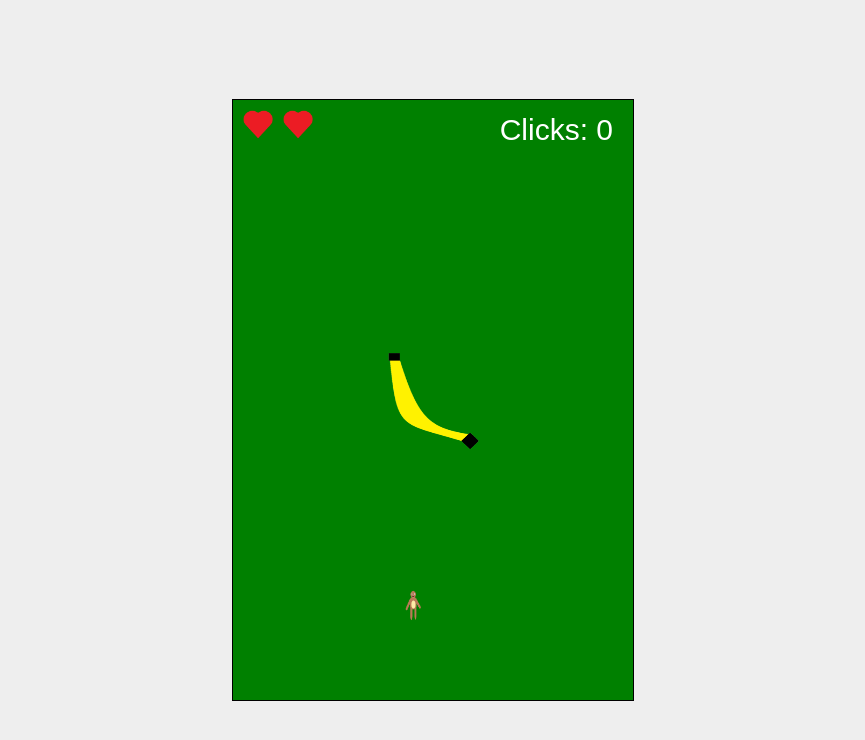
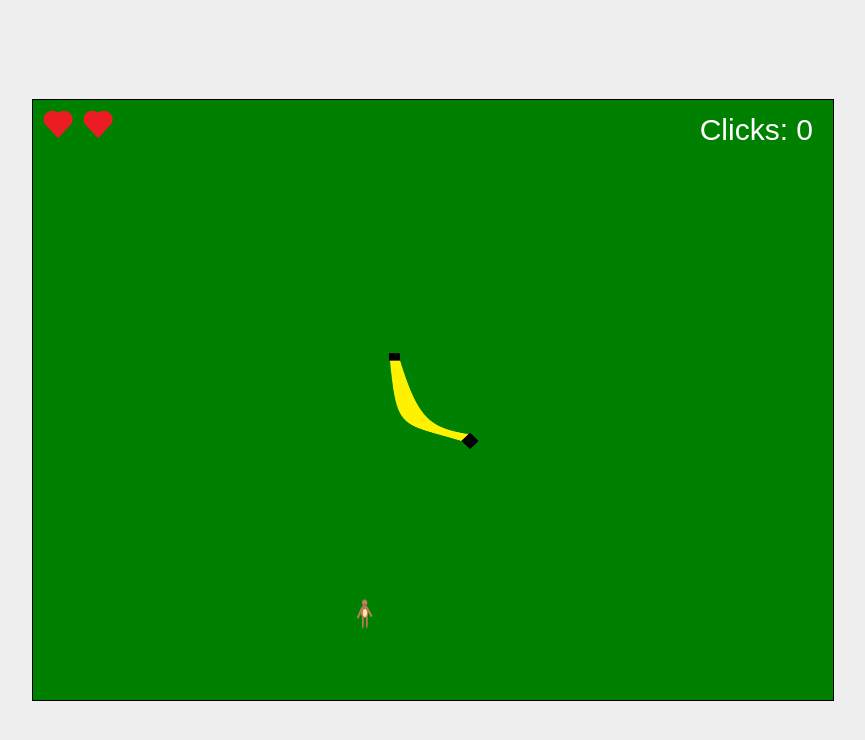
Before and after one commit to wjoteq/banana-clicker, a plain HTML site: page index.html in a window 1280 px wide. Shown: the whole page, without its empty margins (207-1072 px from the left). Drawn offline with Linux system fonts and the light colour scheme.

Commit message:
dopasowywanie rozmiaru

```diff
--- a/index.html
+++ b/index.html
@@ -19,7 +19,7 @@
     </style>
 </head>
 <body>
-    <canvas id="gameCanvas" width="400" height="600"></canvas>
+    <canvas id="gameCanvas" width="800" height="600"></canvas>
 
     <script src="game.js"></script>
 </body>
```
